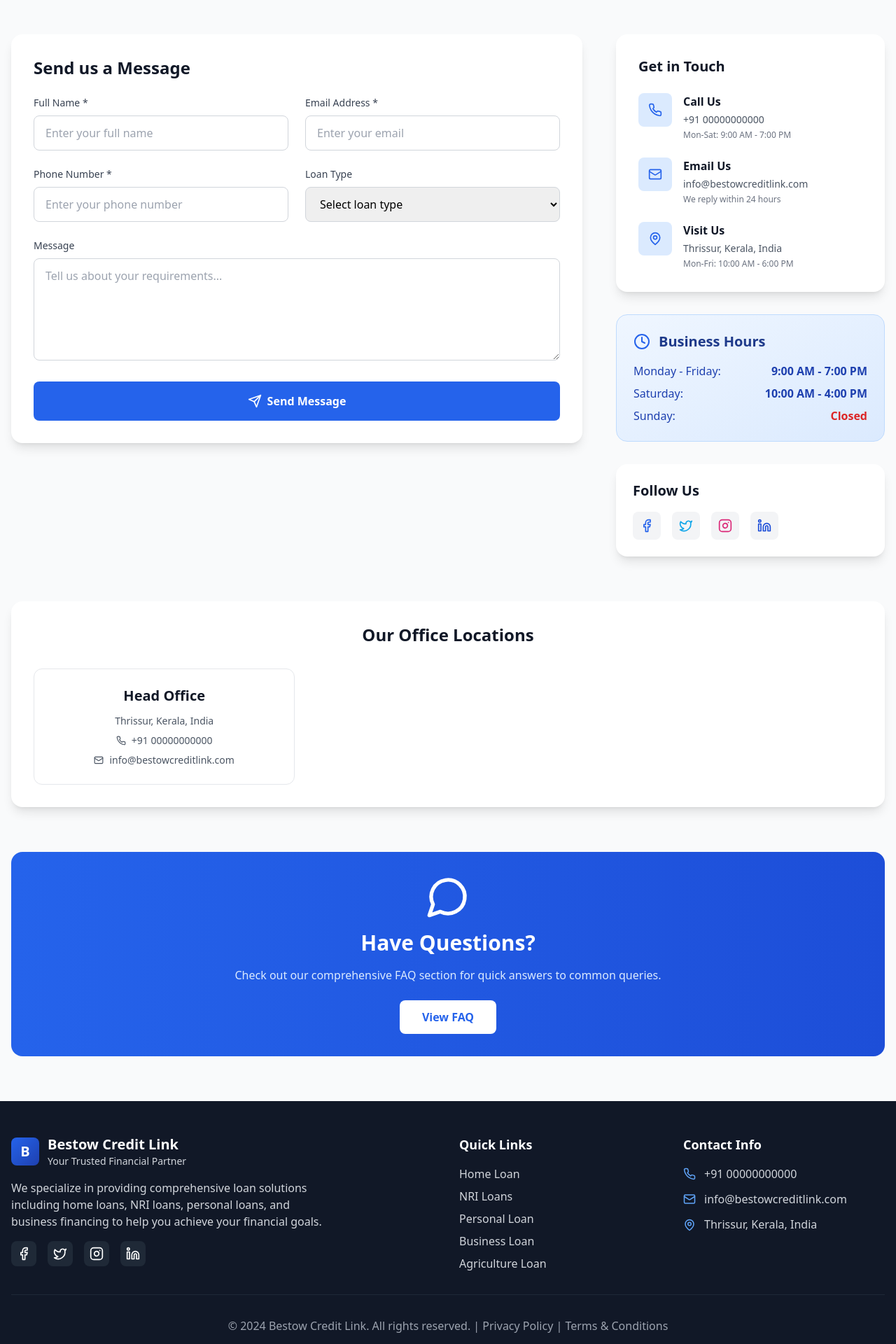
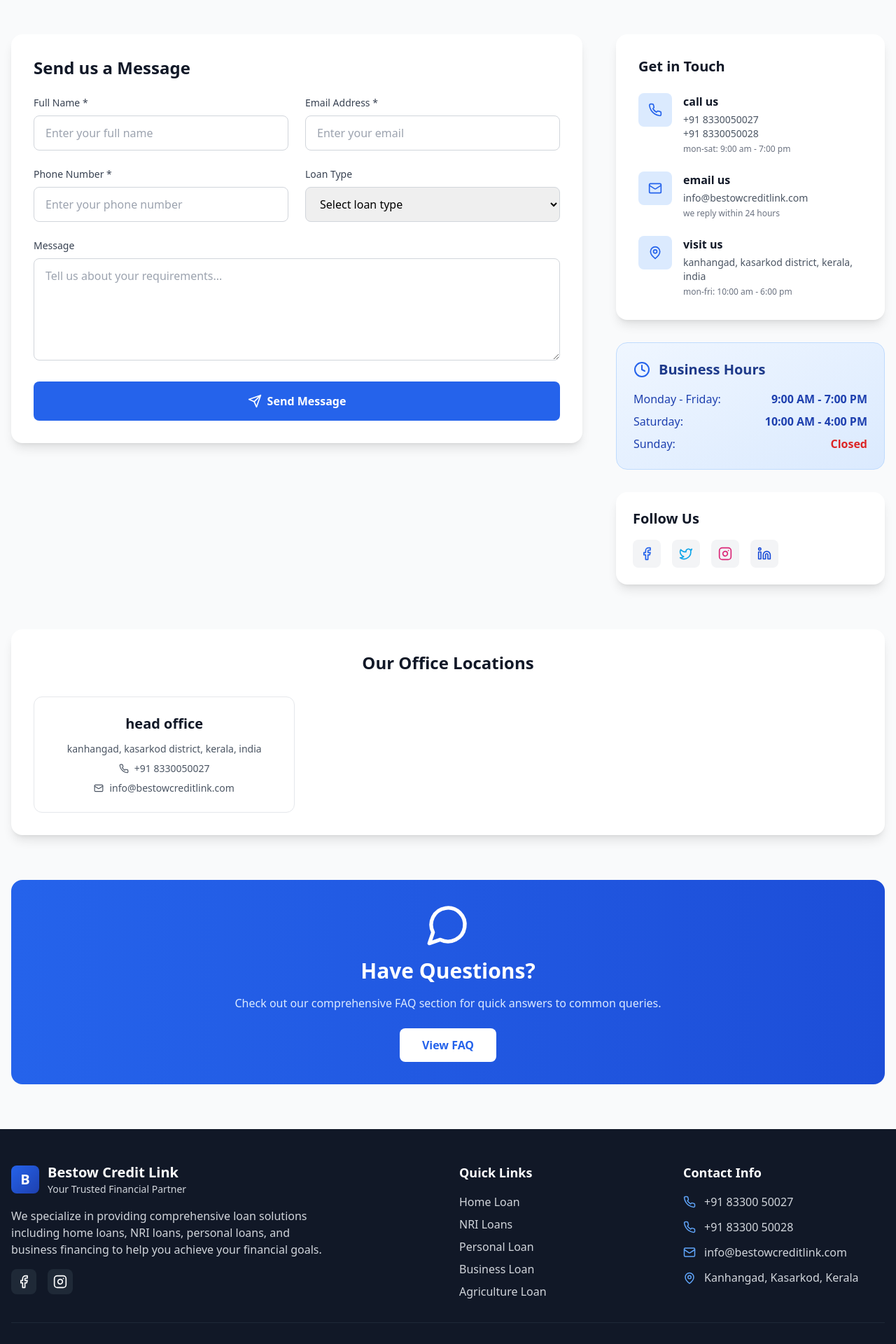
Before and after one commit to fehedcv/BestowCreditLink, a React (Vite) app: page /contact in a window 1280 px wide. Shown: the part 420-2340 px from the top of the page at 70% size. Built offline with nearby package versions, Linux system fonts and the light colour scheme.

Commit message:
Update About Us and Contact pages

```diff
--- a/src/components/Footer.jsx
+++ b/src/components/Footer.jsx
@@ -1,7 +1,7 @@
 import React from 'react';
 import { Link } from 'react-router-dom';
 import { motion } from 'framer-motion';
-import { Phone, Mail, MapPin, Facebook, Twitter, Instagram, Linkedin } from 'lucide-react';
+import { Phone, Mail, MapPin, Facebook,Instagram  } from 'lucide-react';
 
 const Footer = () => {
   return (
@@ -24,7 +24,7 @@ const Footer = () => {
               NRI loans, personal loans, and business financing to help you achieve your financial goals.
             </p>
             <div className="flex space-x-4">
-              {[Facebook, Twitter, Instagram, Linkedin].map((Icon, index) => (
+              {[Facebook, Instagram].map((Icon, index) => (
                 <motion.a
                   key={index}
                   href="#"
@@ -60,13 +60,17 @@ const Footer = () => {
             </ul>
           </div>
 
-          {/* Contact Info */}
+         {/* Contact Info */}
           <div>
             <h3 className="text-lg font-semibold mb-4">Contact Info</h3>
             <div className="space-y-3">
               <div className="flex items-center space-x-3">
                 <Phone size={18} className="text-blue-400" />
-                <span className="text-gray-300">+91 00000000000</span>
+                <span className="text-gray-300">+91 83300 50027</span>
+              </div>
+              <div className="flex items-center space-x-3">
+                <Phone size={18} className="text-blue-400" />
+                <span className="text-gray-300">+91 83300 50028</span>
               </div>
               <div className="flex items-center space-x-3">
                 <Mail size={18} className="text-blue-400" />
@@ -75,11 +79,12 @@ const Footer = () => {
               <div className="flex items-start space-x-3">
                 <MapPin size={18} className="text-blue-400 mt-1" />
                 <span className="text-gray-300">
-                  Thrissur, Kerala, India
+                  Kanhangad, Kasarkod, Kerala
                 </span>
               </div>
             </div>
           </div>
+
         </div>
 
         <div className="border-t border-gray-800 mt-8 pt-8 text-center">
--- a/src/components/Navbar.jsx
+++ b/src/components/Navbar.jsx
@@ -35,7 +35,7 @@ const Navbar = () => {
           <div className="hidden md:flex items-center space-x-6">
             <div className="flex items-center space-x-2">
               <Phone size={14} />
-              <span>+91 00000000000</span>
+              <span>+91 8330050027</span>
             </div>
             <div className="flex items-center space-x-2">
               <Mail size={14} />
@@ -44,7 +44,7 @@ const Navbar = () => {
           </div>
           <div className="hidden md:flex items-center space-x-2">
             <MapPin size={14} />
-            <span>Thrissur, Kerala</span>
+            <span>Kanhangad, Kasarkod, Kerala</span>
           </div>
         </div>
       </div>
--- a/src/pages/AboutPage.jsx
+++ b/src/pages/AboutPage.jsx
@@ -7,11 +7,12 @@ import {
 
 const AboutPage = () => {
   const stats = [
-    { icon: Users, label: 'Happy Customers', value: '50,000+' },
-    { icon: TrendingUp, label: 'Loans Disbursed', value: '₹5,000 Cr+' },
-    { icon: Award, label: 'Years of Experience', value: '15+' },
-    { icon: Shield, label: 'Partner Banks', value: '25+' }
-  ];
+  { icon: Users, label: 'Happy Customers', value: '1,200+' },
+  { icon: TrendingUp, label: 'Loans Disbursed', value: '₹85 Cr+' },
+  { icon: Award, label: 'Years of Experience', value: '8+' },
+  { icon: Shield, label: 'Partner Banks', value: '12+' }
+];
+
 
   const values = [
     {
@@ -193,7 +194,7 @@ const AboutPage = () => {
       </section>
 
       {/* Timeline */}
-      <section className="py-20">
+      {/* <section className="py-20">
         <div className="max-w-7xl mx-auto px-4">
           <motion.div
             initial={{ opacity: 0, y: 30 }}
@@ -231,10 +232,10 @@ const AboutPage = () => {
             ))}
           </div>
         </div>
-      </section>
+      </section> */}
 
       {/* Leadership Team */}
-      <section className="py-20 bg-white">
+      {/* <section className="py-20 bg-white">
         <div className="max-w-7xl mx-auto px-4">
           <motion.div
             initial={{ opacity: 0, y: 30 }}
@@ -270,7 +271,7 @@ const AboutPage = () => {
             ))}
           </div>
         </div>
-      </section>
+      </section> */}
 
       {/* Certifications & Compliance */}
       <section className="py-20">
--- a/src/pages/ContactPage.jsx
+++ b/src/pages/ContactPage.jsx
@@ -51,29 +51,30 @@ const ContactPage = () => {
   const contactInfo = [
   {
     icon: Phone,
-      title: 'Call Us',
-      details: ['+91 00000000000'],
-      description: 'Mon-Sat: 9:00 AM - 7:00 PM'
+    title: 'call us',
+    details: ['+91 8330050027', '+91 8330050028'],
+    description: 'mon-sat: 9:00 am - 7:00 pm'
   },
   {
     icon: Mail,
-      title: 'Email Us',
+    title: 'email us',
     details: ['info@bestowcreditlink.com'],
-      description: 'We reply within 24 hours'
+    description: 'we reply within 24 hours'
   },
   {
     icon: MapPin,
-      title: 'Visit Us',
-      details: ['Thrissur, Kerala, India'],
-      description: 'Mon-Fri: 10:00 AM - 6:00 PM'
+    title: 'visit us',
+    details: ['kanhangad, kasarkod district, kerala, india'],
+    description: 'mon-fri: 10:00 am - 6:00 pm'
   }
 ];
 
+
   const offices = [
     {
-      city: 'Head Office',
-      address: 'Thrissur, Kerala, India',
-      phone: '+91 00000000000',
+      city: 'head office',
+      address: 'kanhangad, kasarkod district, kerala, india',
+      phone: '+91 8330050027',
       email: 'info@bestowcreditlink.com'
     }
   ];
```
Lines whose indentation alone changed are shown as unchanged.
